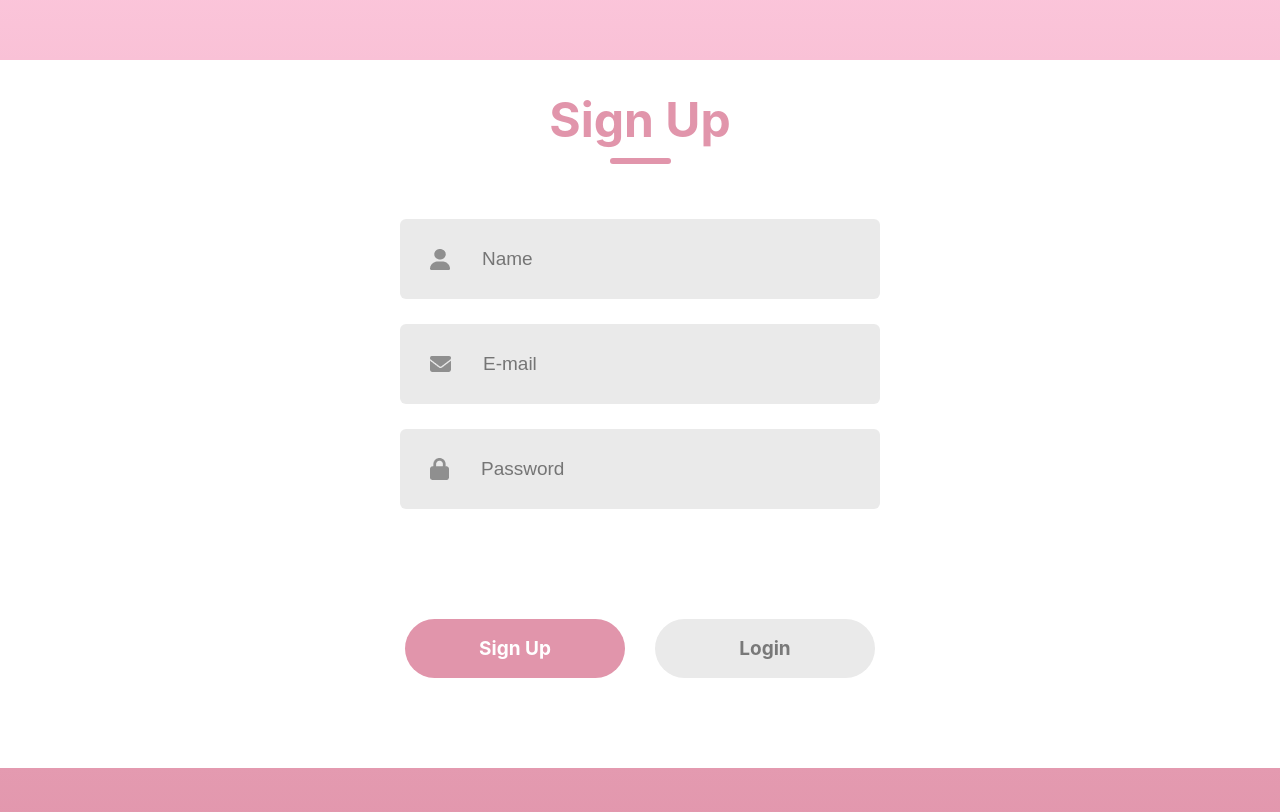
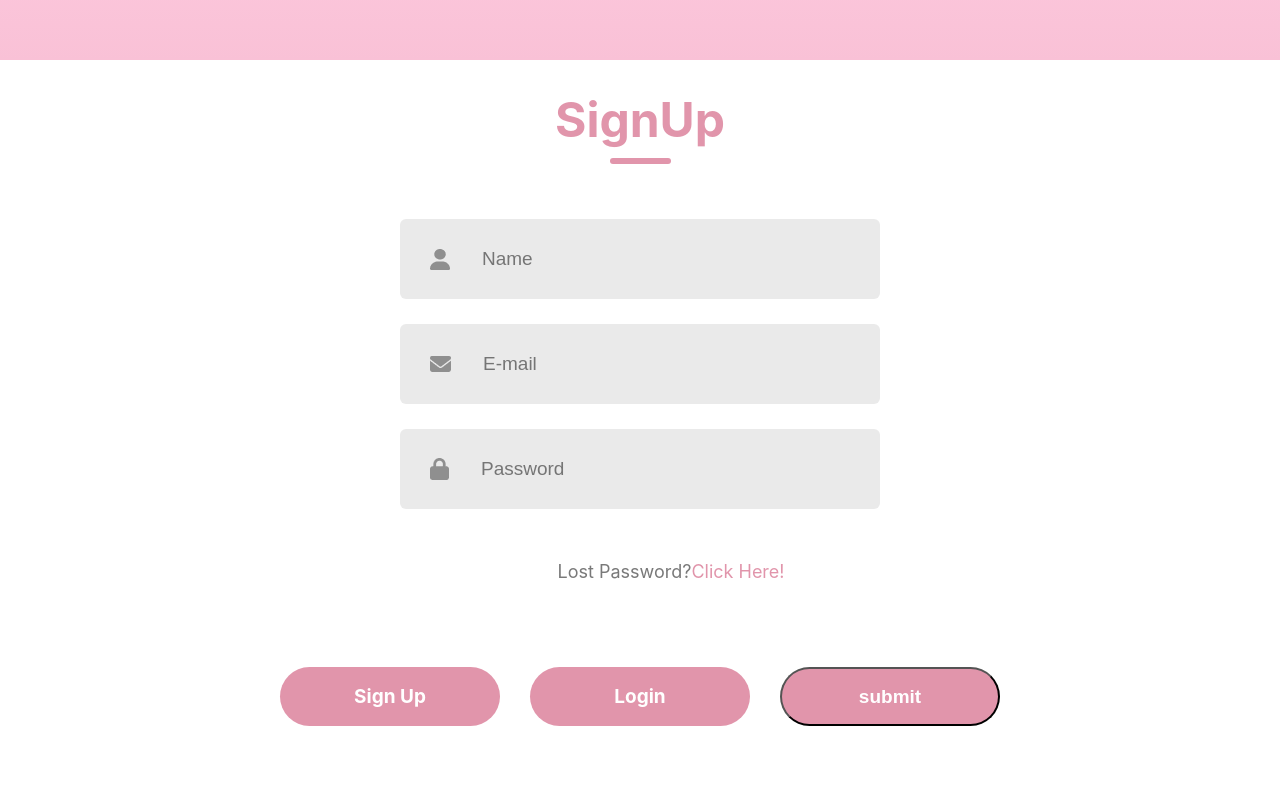
Before and after one commit to nicoledesigns/-Orzo-SOEN341_Project_W25-, a React (Create React App) app in the folder orzo_chatheaven/: page / in a window 1280 px wide. Shown: the part 140-952 px from the top of the page. Built offline with nearby package versions, Linux system fonts and the light colour scheme.

Commit message:
some things work some still dont

```diff
--- a/orzo_chatheaven/src/components/LoginSignup/LoginSignup.jsx
+++ b/orzo_chatheaven/src/components/LoginSignup/LoginSignup.jsx
@@ -1,13 +1,31 @@
-import React, { useState } from 'react'
+import React, { use, useState } from 'react'
 import './LoginSignup.css'
 import user_icon from '../Assets/person.png'
 import email_icon from '../Assets/email.png'
 import password_icon from '../Assets/password.png'
+import axios from "axios"
 
 
 const LoginSignup = () => {
+    const [name, setName] = useState('')
+    const [email, setEmail] = useState('')
+    const [password, setPassword] = useState('')
+    const [action, setAction] = useState('SignUp');
 
-  const [action, setAction]=useState("Sign Up")
+    const handleSignUp = (event) => {
+        event.preventDefault(); // Prevent page refresh
+        axios.post("http://localhost:8081/signup", { name, email, password })
+          .then(res => console.log("Signup Response:", res.data))
+          .catch(err => console.error("Signup Error:", err));
+          console.log("pipicaca")
+      };
+    function handleLogin(event){
+        event.preventDefault();
+        axios.post('http://localhost:8081/login', {email, password})
+        .then (res => console.log(res))
+        .catch(err => console.log(err));
+        console.log("shit")
+    }
 
   return (
     <div className='container'>
@@ -19,16 +37,16 @@
             {action==="Login"?<div></div>:
             <div className='input'>
             <img src={user_icon} alt=""/>
-            <input type='text'placeholder='Name'/>
+            <input type='text'placeholder='Name'onChange={e => setName(e.target.value)}/>
             </div>
             }
             <div className='input'>
                 <img src={email_icon} alt=""/>
-                <input type='email'placeholder='E-mail'/>
+                <input type='email'placeholder='E-mail' onChange={e => setEmail(e.target.value)}/>
             </div>
             <div className='input'>
                 <img src={password_icon} alt=""/>
-                <input type='password' placeholder='Password'/>
+                <input type='password' placeholder='Password' onChange={e => setPassword(e.target.value)}/>
             </div>
 
             {action==="Sign Up"?<div></div>:
@@ -39,6 +57,12 @@
                 <div className={action==="Login"?"submit gray":"submit"} onClick={()=>{setAction("Sign Up")}}>Sign Up</div>
                 <div className={action==="Sign Up"?"submit gray":"submit"} onClick={()=>{setAction("Login")}}>Login</div>
 
+                <button className="submit"
+                    onClick={action === "Sign Up" ? handleSignUp : handleLogin}>
+                        submit
+
+                </button>
+
             </div>
         </div>
 
```
Also changed, not shown: orzo_chatheaven/src/server2.js (added, +15 -0 lines).
